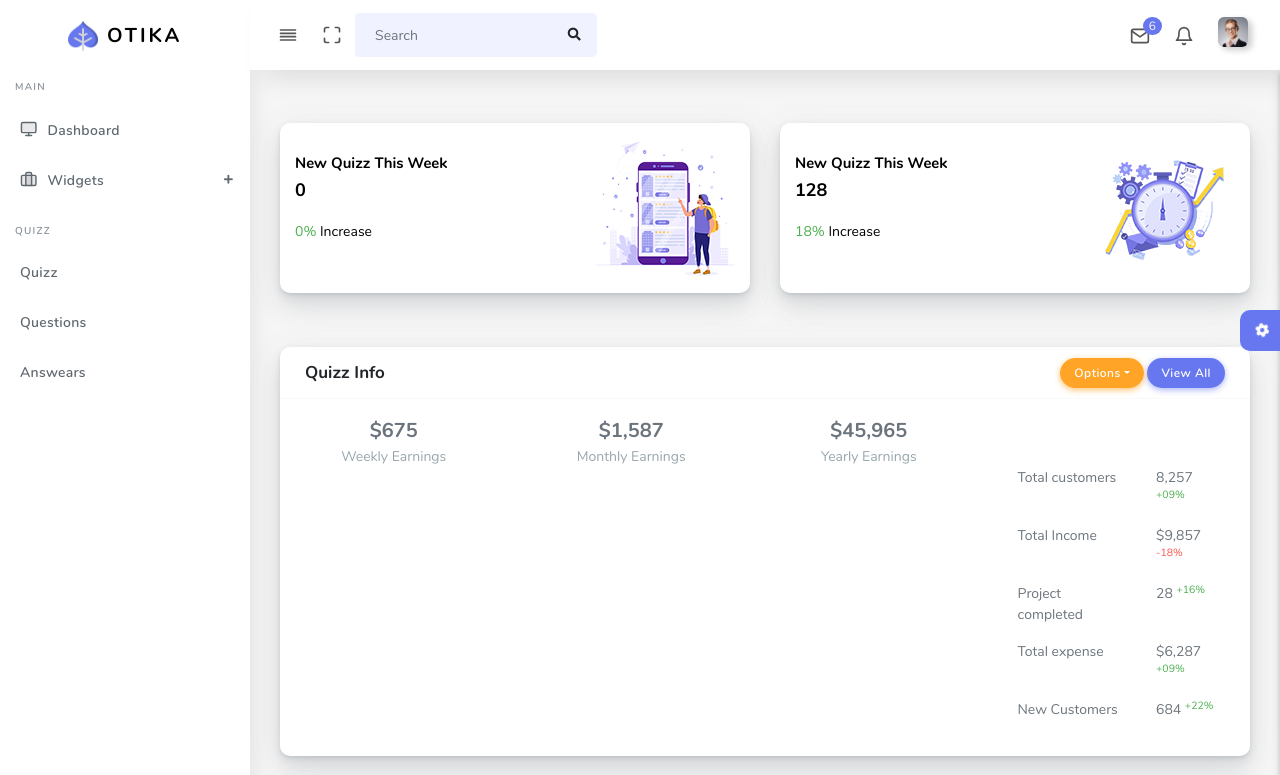
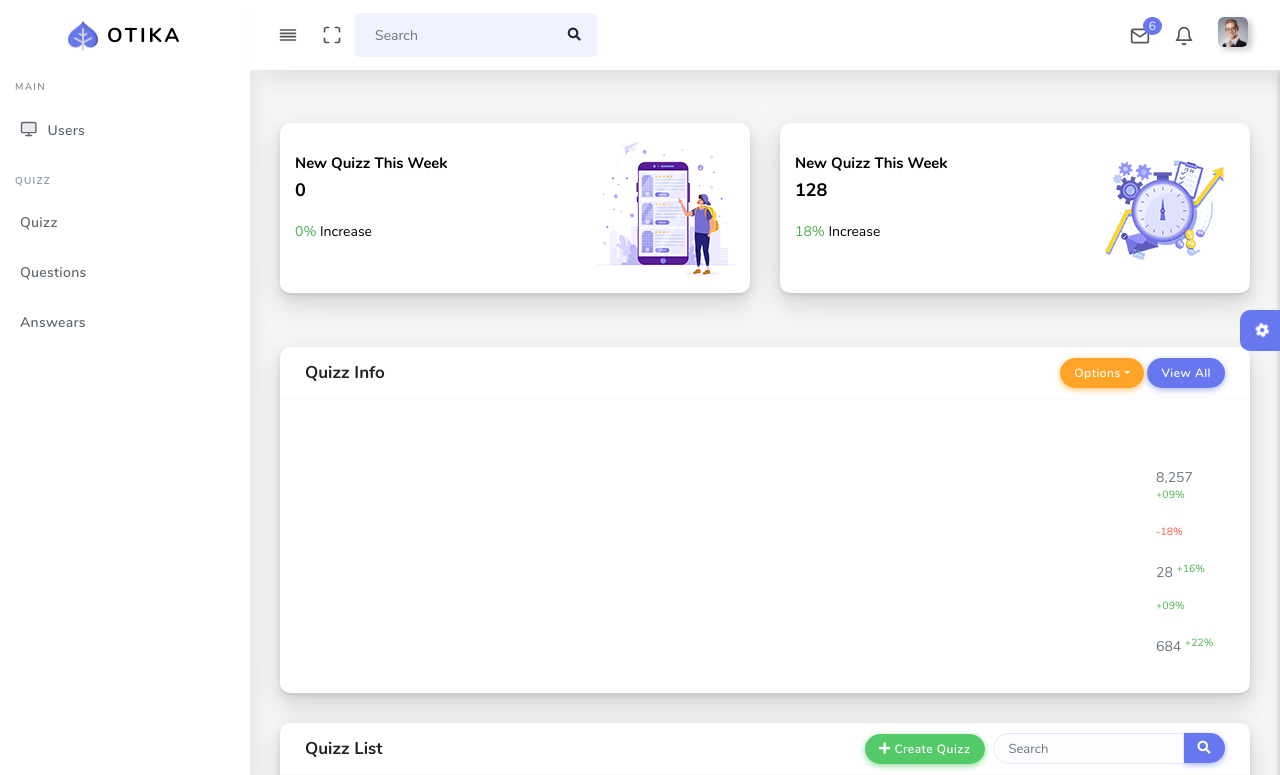
Before and after one commit to 3LHECH/adminbackenddjango, a Django app: page /quizz/quizz/ in a window 1280 px wide. Shown: the top 775 px of the page. Run offline with Django 5.2, Linux system fonts and the light colour scheme; the visitor is signed in with stand-in values (Sample User, id 1); data that the repository does not hold is empty; some libraries are stand-ins or nearby versions.

Commit message:
mah bahdheya

```diff
--- a/custom_admin/custom_admin/settings.py
+++ b/custom_admin/custom_admin/settings.py
@@ -39,7 +39,10 @@
     'django.contrib.staticfiles',
     'dashboard',
     'user',
-    "quizz"
+    "quizz",
+    'rest_framework',
+    'corsheaders',
+    'rest_framework_simplejwt',
 ]
 
 MIDDLEWARE = [
@@ -52,6 +55,7 @@
     'django.middleware.clickjacking.XFrameOptionsMiddleware',
     "django.middleware.security.SecurityMiddleware",
     "django_htmx.middleware.HtmxMiddleware",
+    'corsheaders.middleware.CorsMiddleware',
 ]
 
 ROOT_URLCONF = 'custom_admin.urls'
--- a/custom_admin/quizz/templates/quizz/partials/quizz_header.html
+++ b/custom_admin/quizz/templates/quizz/partials/quizz_header.html
@@ -85,8 +85,8 @@
                   <div class="list-inline text-center">
                     <div class="list-inline-item p-r-30"><i data-feather="arrow-up-circle"
                         class="col-green"></i>
-                      <h5 class="m-b-0">$675</h5>
-                      <p class="text-muted font-14 m-b-0">Weekly Earnings</p>
+                      <h5 class="m-b-0"></h5>
+                      <p class="text-muted font-14 m-b-0"></p>
                     </div>
                   </div>
                 </div>
@@ -94,8 +94,8 @@
                   <div class="list-inline text-center">
                     <div class="list-inline-item p-r-30"><i data-feather="arrow-down-circle"
                         class="col-orange"></i>
-                      <h5 class="m-b-0">$1,587</h5>
-                      <p class="text-muted font-14 m-b-0">Monthly Earnings</p>
+                      <h5 class="m-b-0"></h5>
+                      <p class="text-muted font-14 m-b-0"></p>
                     </div>
                   </div>
                 </div>
@@ -103,8 +103,8 @@
                   <div class="list-inline text-center">
                     <div class="list-inline-item p-r-30"><i data-feather="arrow-up-circle"
                         class="col-green"></i>
-                      <h5 class="mb-0 m-b-0">$45,965</h5>
-                      <p class="text-muted font-14 m-b-0">Yearly Earnings</p>
+                      <h5 class="mb-0 m-b-0"></h5>
+                      <p class="text-muted font-14 m-b-0"></p>
                     </div>
                   </div>
                 </div>
@@ -112,27 +112,27 @@
             </div>
             <div class="col-lg-3">
               <div class="row mt-5">
-                <div class="col-7 col-xl-7 mb-3">Total customers</div>
+                <div class="col-7 col-xl-7 mb-3"></div>
                 <div class="col-5 col-xl-5 mb-3">
                   <span class="text-big">8,257</span>
                   <sup class="col-green">+09%</sup>
                 </div>
-                <div class="col-7 col-xl-7 mb-3">Total Income</div>
+                <div class="col-7 col-xl-7 mb-3"></div>
                 <div class="col-5 col-xl-5 mb-3">
-                  <span class="text-big">$9,857</span>
+                  <span class="text-big"></span>
                   <sup class="text-danger">-18%</sup>
                 </div>
-                <div class="col-7 col-xl-7 mb-3">Project completed</div>
+                <div class="col-7 col-xl-7 mb-3"></div>
                 <div class="col-5 col-xl-5 mb-3">
                   <span class="text-big">28</span>
                   <sup class="col-green">+16%</sup>
                 </div>
-                <div class="col-7 col-xl-7 mb-3">Total expense</div>
+                <div class="col-7 col-xl-7 mb-3"></div>
                 <div class="col-5 col-xl-5 mb-3">
-                  <span class="text-big">$6,287</span>
+                  <span class="text-big"></span>
                   <sup class="col-green">+09%</sup>
                 </div>
-                <div class="col-7 col-xl-7 mb-3">New Customers</div>
+                <div class="col-7 col-xl-7 mb-3"></div>
                 <div class="col-5 col-xl-5 mb-3">
                   <span class="text-big">684</span>
                   <sup class="col-green">+22%</sup>
--- a/custom_admin/quizz/views.py
+++ b/custom_admin/quizz/views.py
@@ -12,7 +12,7 @@
 from user.models import User
 from rest_framework.decorators import api_view, permission_classes
 from .permissions import IsStaff,StaffRequiredMixin
-class QuizzListView(LoginRequiredMixin,StaffRequiredMixin, ListView):
+class QuizzListView(LoginRequiredMixin, ListView):
     model = Quizz
     context_object_name = 'quizzes'
 
@@ -56,30 +56,30 @@
 
     return Response(data)
 
-class QuizzDetailView(LoginRequiredMixin,StaffRequiredMixin, DetailView):
+class QuizzDetailView(LoginRequiredMixin, DetailView):
     model = Quizz
     template_name = 'quizz/quizz_detail.html'
 
-class QuizzCreateView(LoginRequiredMixin,StaffRequiredMixin, CreateView):
+class QuizzCreateView(LoginRequiredMixin, CreateView):
     model = Quizz
     form_class = QuizzForm
     template_name = 'quizz/quizz_create.html'
     success_url = reverse_lazy('quizz_list')
 
 
-class QuizzUpdateView(LoginRequiredMixin,StaffRequiredMixin, UpdateView):
+class QuizzUpdateView(LoginRequiredMixin, UpdateView):
     model = Quizz
     form_class = QuizzForm
     success_url = reverse_lazy('quizz_list')
     template_name = 'quizz/quizz_update.html'
 
 
-class QuizzDeleteView(LoginRequiredMixin,StaffRequiredMixin, DeleteView):
+class QuizzDeleteView(LoginRequiredMixin, DeleteView):
     model = Quizz
     success_url = reverse_lazy('quizz_list')
 
 
-class QuestionListView(LoginRequiredMixin,StaffRequiredMixin, ListView):
+class QuestionListView(LoginRequiredMixin, ListView):
     model = Question
     template_name = 'quizz/question_list.html'
     context_object_name = 'questions'
@@ -112,7 +112,6 @@
 
 
 @api_view(['GET'])
-@permission_classes([IsStaff])
 def question_chart(request):
     data = (
         Question.objects
@@ -124,11 +123,11 @@
 
     return Response(data)
 
-class QuestionDetailView(LoginRequiredMixin,StaffRequiredMixin, DetailView):
+class QuestionDetailView(LoginRequiredMixin, DetailView):
     model = Question
     template_name = 'quizz/question_detail.html'
 
-class QuestionCreateView(LoginRequiredMixin,StaffRequiredMixin, CreateView):
+class QuestionCreateView(LoginRequiredMixin, CreateView):
     model = Question
     form_class = QuestionForm
     template_name = 'quizz/question_create.html'
@@ -139,18 +138,17 @@
         messages.success(self.request, 'Your question has been saved!')
         return response
 
-class QuestionUpdateView(LoginRequiredMixin,StaffRequiredMixin, UpdateView):
+class QuestionUpdateView(LoginRequiredMixin, UpdateView):
     model = Question
     form_class = QuestionForm
     success_url = reverse_lazy('question_list')
     template_name = 'quizz/question_update.html'
 
-class QuestionDeleteView(LoginRequiredMixin,StaffRequiredMixin, DeleteView):
+class QuestionDeleteView(LoginRequiredMixin, DeleteView):
     model = Question
     success_url = reverse_lazy('question_list')
 
 @api_view(['GET'])
-@permission_classes([IsStaff])
 def question_chart(request):
     data = (
         Question.objects
@@ -162,7 +160,7 @@
 
     return Response(data)
 
-class AnswerListView(LoginRequiredMixin,StaffRequiredMixin, ListView):
+class AnswerListView(LoginRequiredMixin, ListView):
     model = Answer
     context_object_name = 'answers'
 
@@ -172,11 +170,11 @@
 
         return context
 
-class AnswerDetailView(LoginRequiredMixin,StaffRequiredMixin, DetailView):
+class AnswerDetailView(LoginRequiredMixin, DetailView):
     model = Answer
     template_name = 'quizz/answer_detail.html'
 
-class AnswerCreateView(LoginRequiredMixin,StaffRequiredMixin, CreateView):
+class AnswerCreateView(LoginRequiredMixin, CreateView):
     model = Answer
     form_class = AnswerForm
     success_url = reverse_lazy('answer_list')
@@ -187,18 +185,17 @@
         messages.success(self.request, 'Your Answear has been saved!')
         return super().form_valid(form)
 
-class AnswerUpdateView(LoginRequiredMixin,StaffRequiredMixin, UpdateView):
+class AnswerUpdateView(LoginRequiredMixin, UpdateView):
     model = Answer
     form_class = AnswerForm
     success_url = reverse_lazy('answer_list')
     template_name = 'quizz/answer_update.html'
 
-class AnswerDeleteView(LoginRequiredMixin,StaffRequiredMixin, DeleteView):
+class AnswerDeleteView(LoginRequiredMixin, DeleteView):
     model = Answer
     success_url = reverse_lazy('answer_list')
 
 @api_view(['GET'])
-@permission_classes([IsStaff])
 def correct_answer_chart(request):
     email = request.GET.get('email')
     answers = Answer.objects.filter(is_correct=True)
@@ -218,7 +215,6 @@
 
 
 @api_view(['GET'])
-@permission_classes([IsStaff])
 def wrong_answer_chart(request):
     email = request.GET.get('email')
     answers = Answer.objects.filter(is_correct=False)
--- a/custom_admin/static/main_template/navbar.html
+++ b/custom_admin/static/main_template/navbar.html
@@ -175,15 +175,9 @@
         <ul class="sidebar-menu">
             <li class="menu-header">Main</li>
             <li class="dropdown">
-                <a href="/user/users/" class="nav-link"><i data-feather="monitor"></i><span>Dashboard</span></a>
+                <a href="{% url 'user_list' %}" class="nav-link"><i data-feather="monitor"></i><span>Users</span></a>
             </li>
-            <li class="dropdown">
-                <a href="#" class="menu-toggle nav-link has-dropdown"><i data-feather="briefcase"></i><span>Widgets</span></a>
-                <ul class="dropdown-menu">
-                    <li><a class="nav-link" href="widget-chart.html">Chart Widgets</a></li>
-                    <li><a class="nav-link" href="widget-data.html">Data Widgets</a></li>
-                </ul>
-            </li>
+
             <li class="menu-header">Quizz</li>
             <li class="dropdown">
                 <li><a class="nav-link" href="/quizz/quizz/">Quizz</a></li>
--- a/custom_admin/user/urls.py
+++ b/custom_admin/user/urls.py
@@ -1,5 +1,11 @@
 from . import views
-from django.urls import path
+from django.urls import path,include
+from rest_framework import routers
+from rest_framework_simplejwt.views import (
+    TokenObtainPairView,
+    TokenRefreshView,
+    TokenVerifyView
+)
 
 urlpatterns = [
     path('', views.home, name="profile"),
@@ -13,4 +19,5 @@
     path('users/<int:pk>/delete/', views.UserDeleteView.as_view(), name='user_delete'),
     path('api/user-signups/', views.user_signups, name='user-signups'),
 
+
 ]
```
Also changed, not shown: custom_admin/quizz/templates/quizz/partials/answer_header.html (+12 -13 lines), custom_admin/quizz/templates/quizz/partials/question_header.html (+12 -13 lines), custom_admin/user/permissions.py (+1 -6 lines), custom_admin/user/templates/user/partials/user_header.html (+13 -13 lines), custom_admin/user/views.py (+5 -7 lines).
